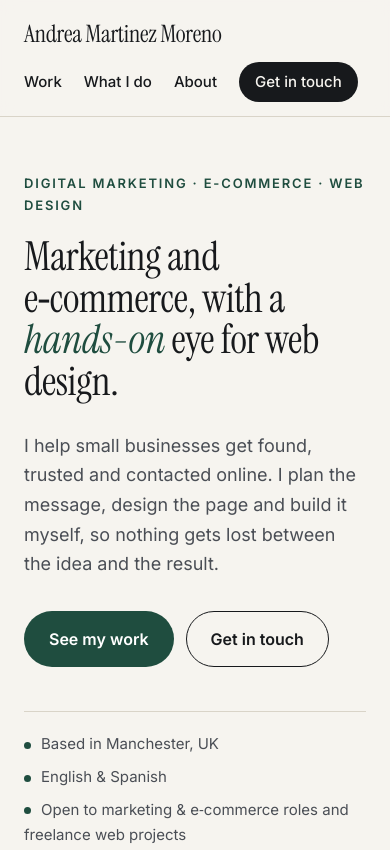
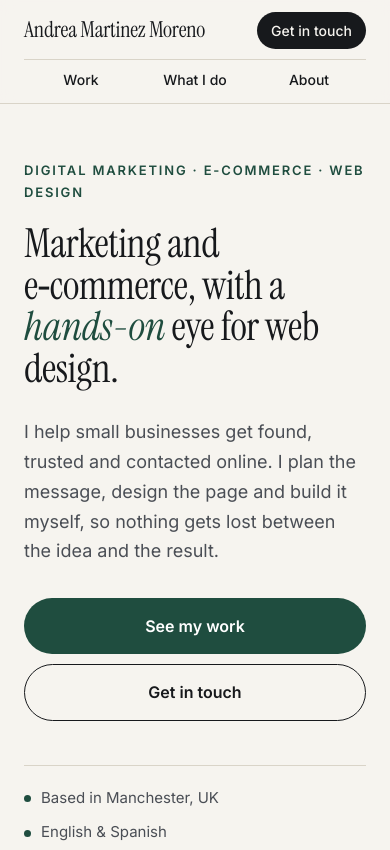
Before and after one commit to andrea-mmo/portfolio, a plain HTML site: page index.html in a window 390 px wide. Shown: the top 850 px of the page. Drawn offline with Linux system fonts and the light colour scheme.

Commit message:
Ordena la vista de móvil: cabecera en dos filas y botones a todo el ancho

```diff
--- a/styles.css
+++ b/styles.css
@@ -718,6 +718,79 @@ figcaption {
   padding-bottom: 24px;
 }
 
+/* Phones: name and contact button on one row, links on the next,
+   and every group of buttons stacked at the same width */
+@media (max-width: 759px) {
+  html {
+    scroll-padding-top: 116px;
+  }
+
+  .topbar {
+    display: grid;
+    grid-template-columns: repeat(3, 1fr);
+    gap: 10px 0;
+    padding-top: 12px;
+    padding-bottom: 8px;
+  }
+
+  .logo {
+    grid-column: 1 / 3;
+    font-size: 22px;
+    white-space: nowrap;
+  }
+
+  .nav {
+    display: contents;
+  }
+
+  .nav .nav-cta {
+    grid-column: 3;
+    grid-row: 1;
+    justify-self: end;
+    padding: 7px 14px;
+    font-size: 14px;
+    white-space: nowrap;
+  }
+
+  .nav a:not(.nav-cta) {
+    padding: 8px 0 4px;
+    border-top: 1px solid var(--line);
+    font-size: 14px;
+    text-align: center;
+  }
+
+  .actions, .case-links {
+    display: grid;
+    gap: 10px;
+  }
+
+  .contact .actions {
+    justify-content: stretch;
+  }
+
+  .btn {
+    justify-content: center;
+    padding: 14px 20px;
+    text-align: center;
+  }
+
+  .facts {
+    display: grid;
+    gap: 10px;
+  }
+}
+
+/* Very narrow phones: the contact button no longer fits beside the name */
+@media (max-width: 359px) {
+  .logo {
+    grid-column: 1 / -1;
+  }
+
+  .nav .nav-cta {
+    display: none;
+  }
+}
+
 @media (min-width: 760px) {
   .container {
     padding-left: 40px;
```
